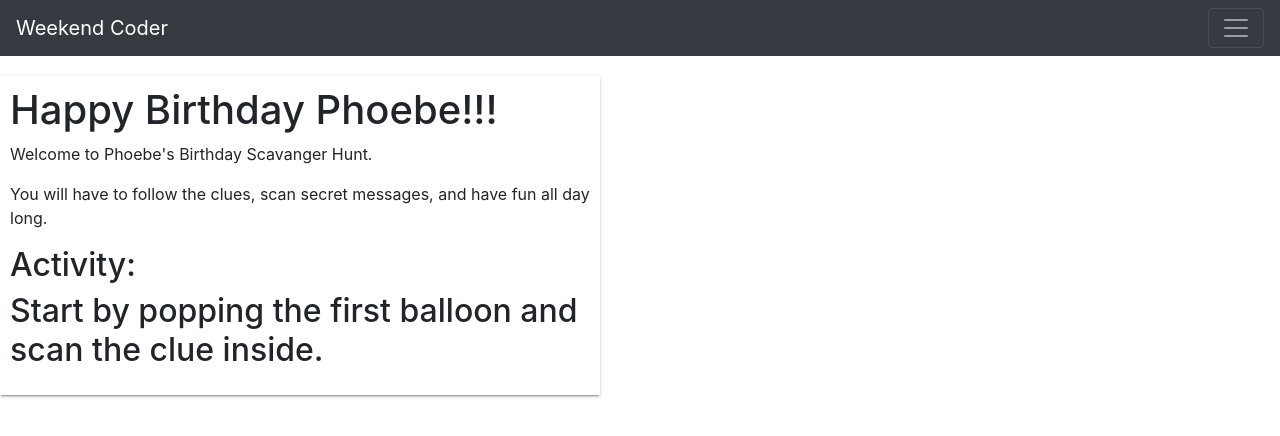
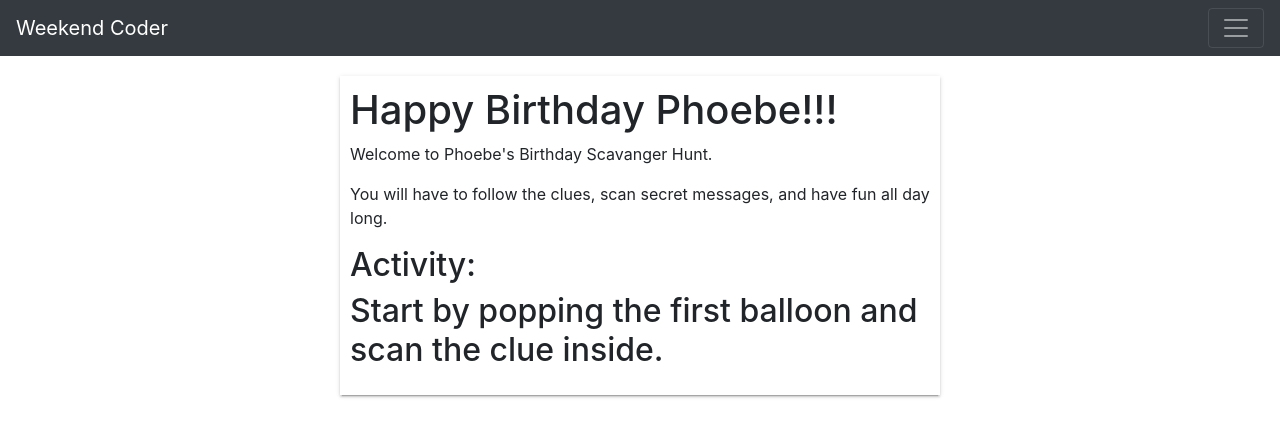
Before and after one commit to Outlawz03/Phoebe2019, a React (Create React App) app: page / in a window 1280 px wide. Shown: the top 436 px of the page. Built offline with nearby package versions, Linux system fonts and the light colour scheme.

Commit message:
Updated Content to Hide Welcome Message

```diff
--- a/src/components/Content.js
+++ b/src/components/Content.js
@@ -8,6 +8,7 @@
   const [hintTitle, setHintTitle] = useState("");
   const [hintText, setHintText] = useState("");
   const [activityTitle, setActivityTitle] = useState("");
+  const [showWelcome, setShowWelcome] = useState(false);
 
   useEffect(() => {
     switch(window.location.search) {
@@ -78,17 +79,31 @@
         break;
       default:
         setHintTitle("Start by popping the first balloon and scan the clue inside.");
+        setShowWelcome(true);
     }
 
   },[]);
 
   return (
+    <div className="contentContainer">
       <div className="main">
         <h1>Happy Birthday Phoebe!!!</h1>
+        { showWelcome &&
+          <div>
             <p>Welcome to Phoebe's Birthday Scavanger Hunt.</p>
             <p>You will have to follow the clues, scan secret messages, and have fun all day long.</p>
+          </div>
+        }
+        {
+          !showWelcome &&
+          <div>
+            <p>Congratulations on finding the next clue.</p>
+            <p>Perform the activity then follow the hint.</p>
+          </div>
+        }
         <h2>Activity: { activityTitle }</h2>
         <h2>{ hintTitle }</h2>
         <p className="lead">{ hintText }</p>
       </div>
+    </div>
   )};
```
Lines whose indentation alone changed are shown as unchanged.
